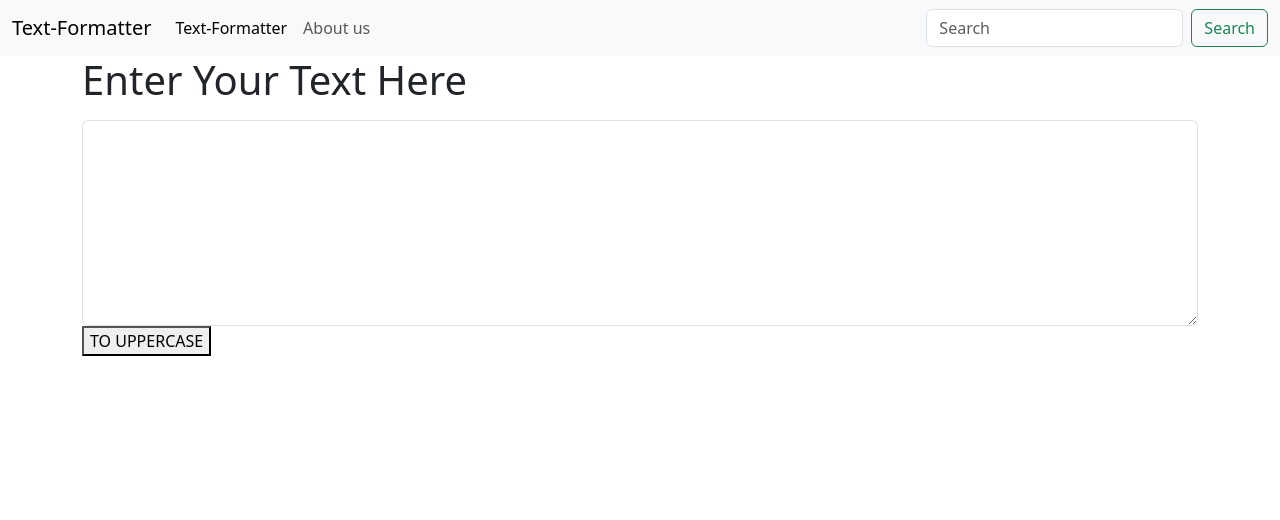
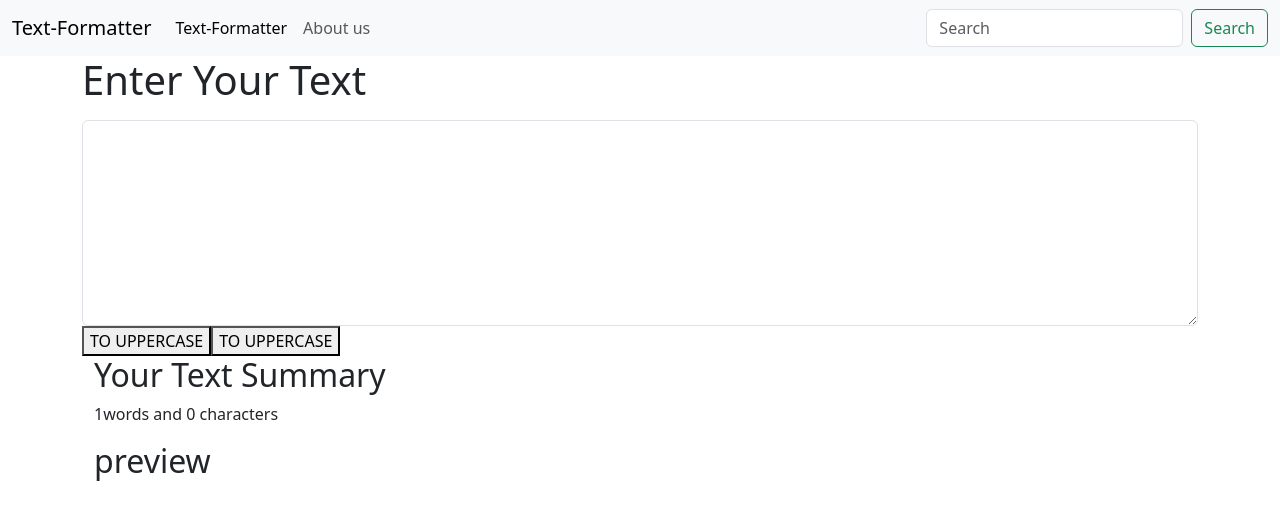
Before and after one commit to abdullah-raja835/text-formatter, a React (Create React App) app: page / in a window 1280 px wide. Shown: the top 520 px of the page. Built offline with nearby package versions, Linux system fonts and the light colour scheme.

Commit message:
basic logic done

```diff
--- a/src/App.js
+++ b/src/App.js
@@ -6,7 +6,7 @@ function App() {
     <>
       <Nav name ="Text-Formatter" logo="Text-Formatter" two="About us" />
       <div className="container">
-      <Form head="Enter Your Text Here"/>
+      <Form head="Enter Your Text"/>
 
       </div>
     </>
--- a/src/components/Text-Form.jsx
+++ b/src/components/Text-Form.jsx
@@ -4,16 +4,18 @@ const Form = (props)=>{
 
     const [text,setText] = useState("")
     const change = (event)=>{
-        // ye hm ne likha k hu hee koi key press ho us ki val likhny jaye
         setText(event.target.value)
     }
 
     const upperCase = ()=>{
-        // new text ma jo value ka var ha wo likh kr method lga diya ha
         let newText = text.toUpperCase();
-        // ab us var ko yha set ma enter kr diya th wo khud uppercase ma kr dy ga
         setText(newText)
     }
+    const lowerCase = ()=>{
+        let newText = text.toLowerCase();
+        setText(newText)
+    }
+
 
 
     return(
@@ -21,9 +23,15 @@ const Form = (props)=>{
 
 <div class="mb-3">
   <label for="exampleFormControlTextarea1"  class="form-label"><h1>{props.head}</h1></label>
-  {/* yha val ma text ha aur uper is text ko hm ne var ma store kr k uprcase method lga diya */}
   <textarea class="form-control" value={text} onChange={change} id="exampleFormControlTextarea1" rows="8"></textarea>
   <button className="check" onClick={upperCase}>TO UPPERCASE</button>
+  <button className="check" onClick={lowerCase}>TO UPPERCASE</button>
+  <div className="container">
+    <h2>Your Text Summary</h2>
+    <p>{text.split().length}words and {text.length} characters </p>
+    <h2>preview</h2>
+    <p>{text}</p>
+  </div>
 </div>
         </>
     )
```
Also changed, not shown: 1 other file (tests, documents, lock files or other folders).
